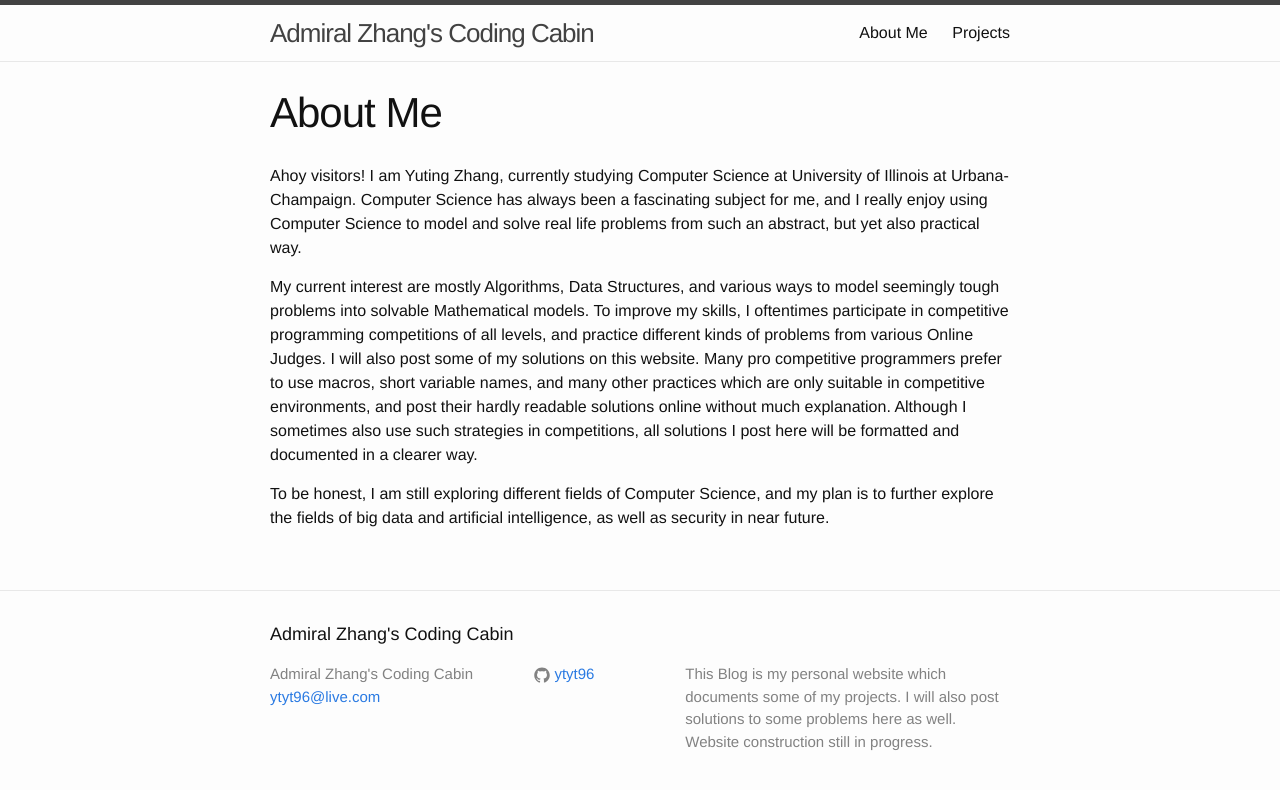
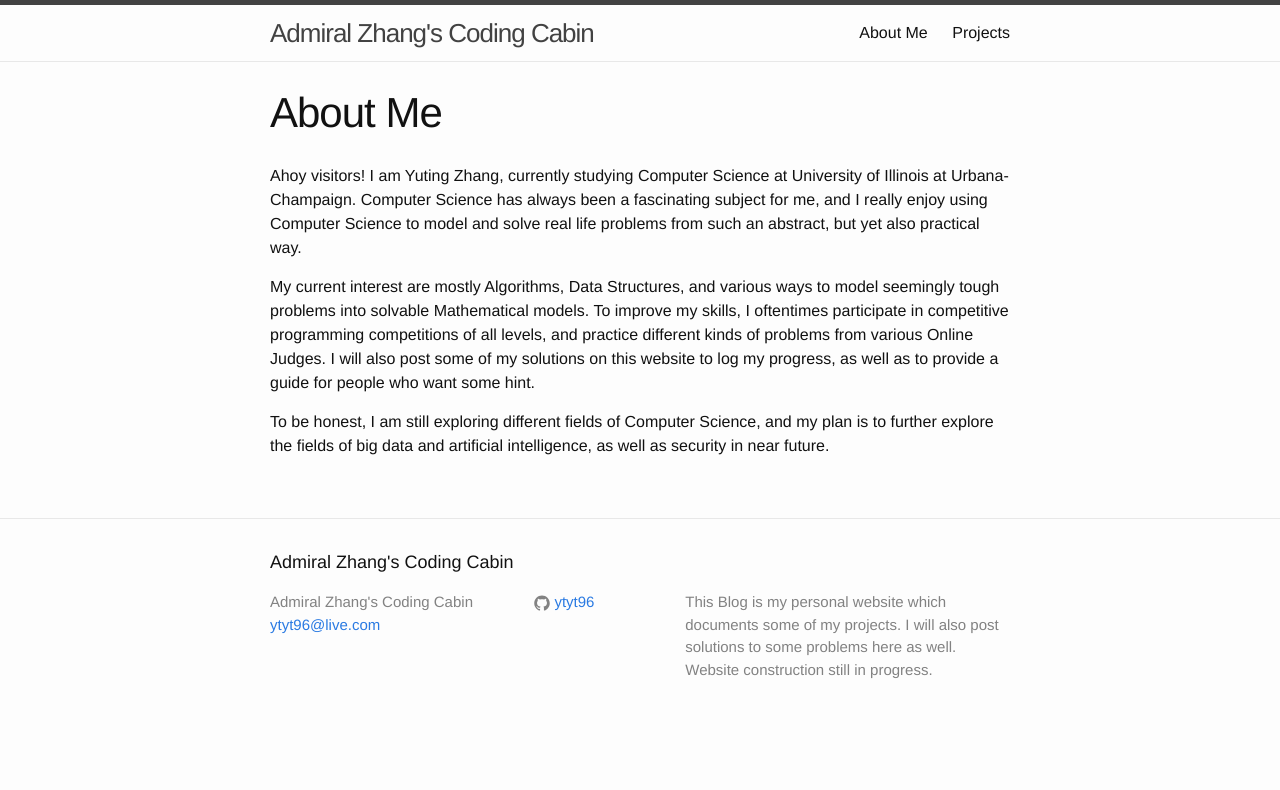
Before and after one commit to khaledlooda/yuting-zhang.github.io, a Jekyll site: the page built from about.md, in a window 1280 px wide. Shown: the top 790 px of the page. Built offline with Jekyll 4.4.1, drawn with Linux system fonts in a browser that asks for light colours.

Commit message:
about page modified

```diff
--- a/about.md
+++ b/about.md
@@ -12,11 +12,8 @@ abstract, but yet also practical way.
 My current interest are mostly Algorithms, Data Structures, and various ways to model seemingly tough
 problems into solvable Mathematical models. To improve my skills, I oftentimes participate in
  competitive programming competitions of all levels, and  practice different kinds of problems
-from various Online Judges. I will also post some of my solutions on this website.
-Many pro competitive programmers prefer to use macros, short variable names, and many other
-practices which are only suitable in competitive environments, and post their hardly readable
-solutions online without much explanation. Although I sometimes also use such strategies in competitions,
-all solutions I post here will be formatted and documented in a clearer way.
+from various Online Judges. I will also post some of my solutions on this website to log my progress,
+as well as to provide a guide for people who want some hint.
 
 To be honest, I am still exploring different fields of Computer Science,
 and my plan is to further explore the fields of big data and artificial
```
